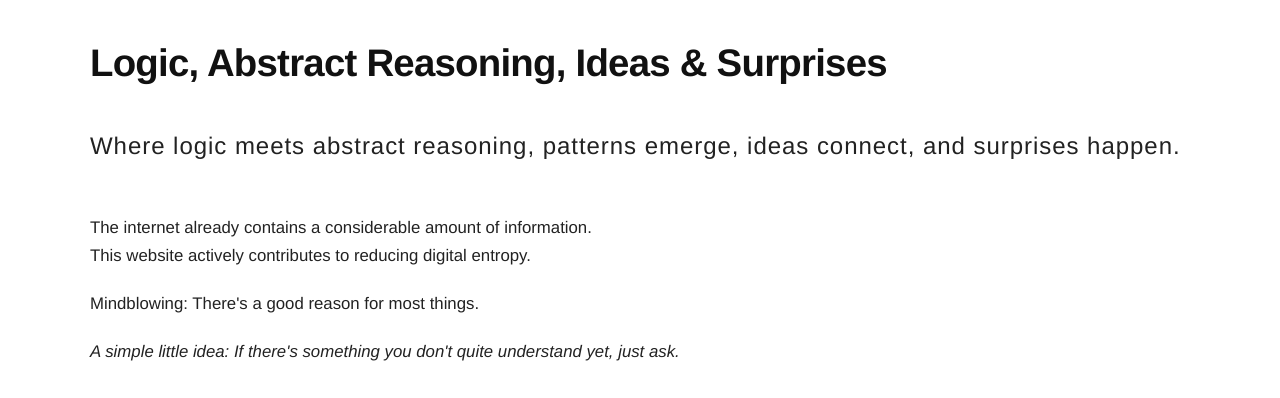
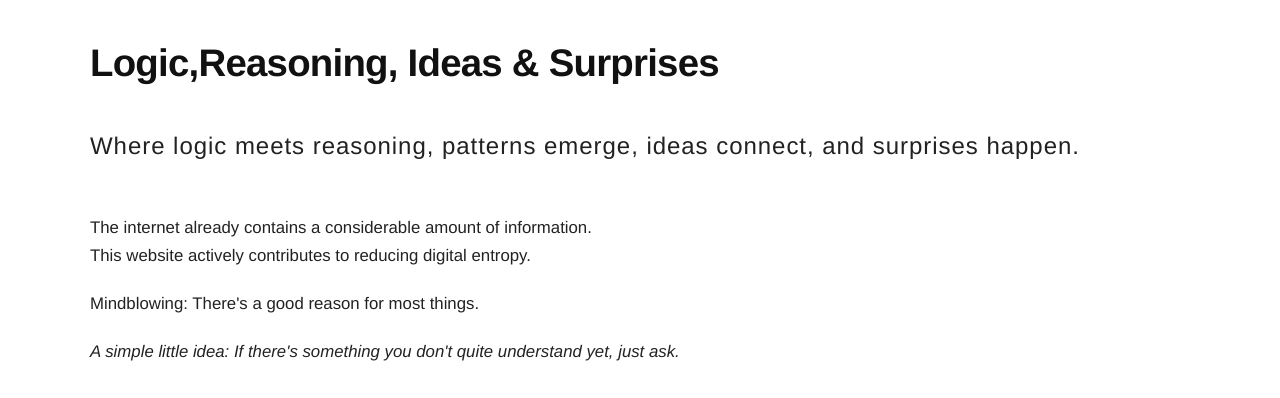
Before and after one commit to pattern-lab-dev/Website, a plain HTML site: page index.html in a window 1280 px wide. Shown: the part 402-800 px from the top of the page. Drawn offline with Linux system fonts and the light colour scheme.

Commit message:
Revise meta description and headings for clarity
Updated the description meta tag and modified the main title and subtitle for clarity.

```diff
--- a/index.html
+++ b/index.html
@@ -6,7 +6,7 @@
     <title>Kristina Neureuther – Private Website </title>
 
     <!-- Meta-Beschreibung für Google -->
-    <meta name="description" content="Where logic meets abstract reasoning, patterns emerge,ideas connect, and surprises happen.">
+    <meta name="description" content="Where logic meets reasoning, patterns emerge,ideas connect, and surprises happen.">
 
 
     <script type="application/ld+json">
@@ -191,12 +191,12 @@
 
 
         <!-- Überschrift -->
-        <h1 class="main-title">Logic, Abstract Reasoning, Ideas & Surprises</h1>
+        <h1 class="main-title">Logic,Reasoning, Ideas & Surprises</h1>
 <!-- Fließtext -->
 <div class="section-text">
 
    <p class="subtitle">
-    Where logic meets abstract reasoning, patterns emerge,
+    Where logic meets reasoning, patterns emerge,
     ideas connect, and surprises happen.
 </p>
     </p>
```
